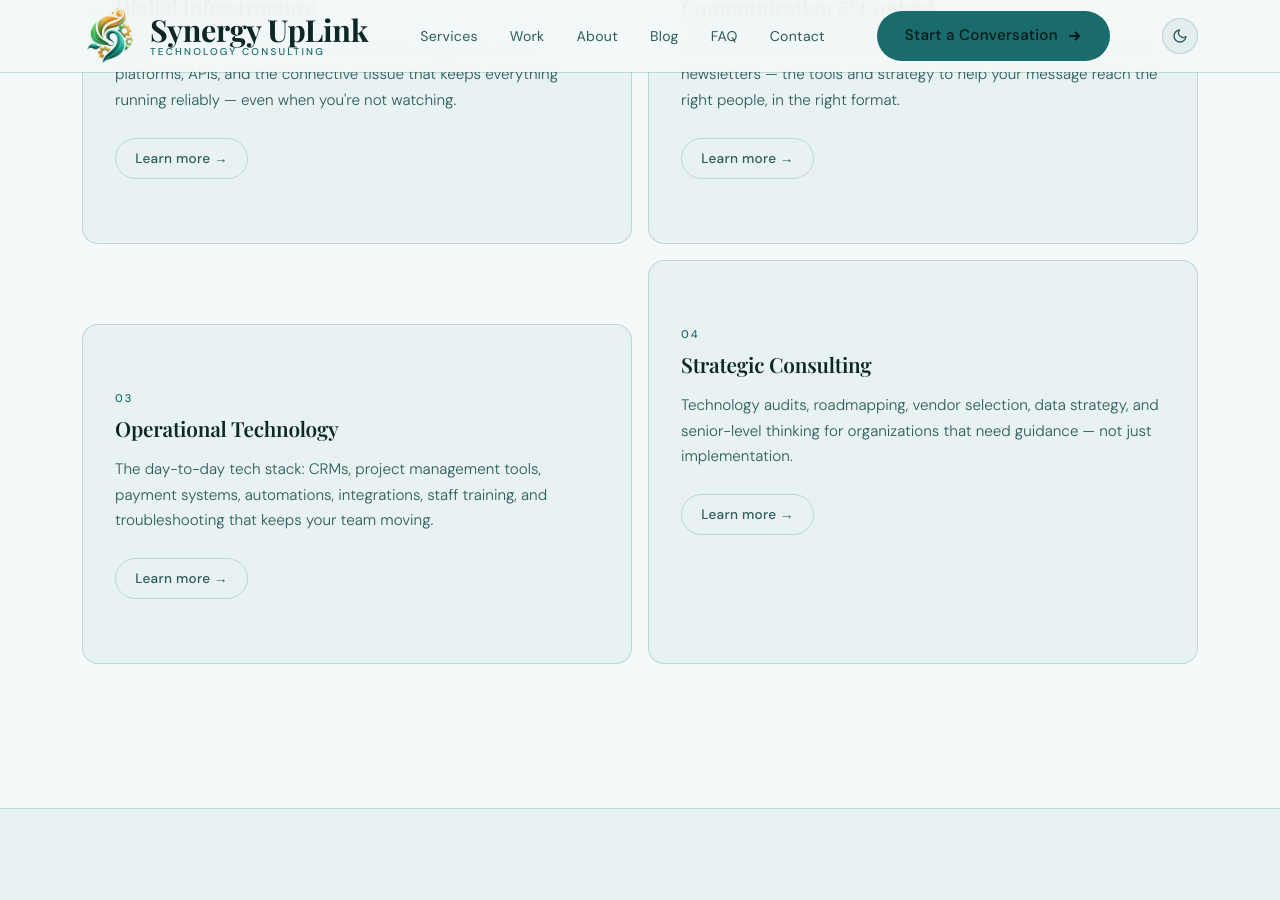
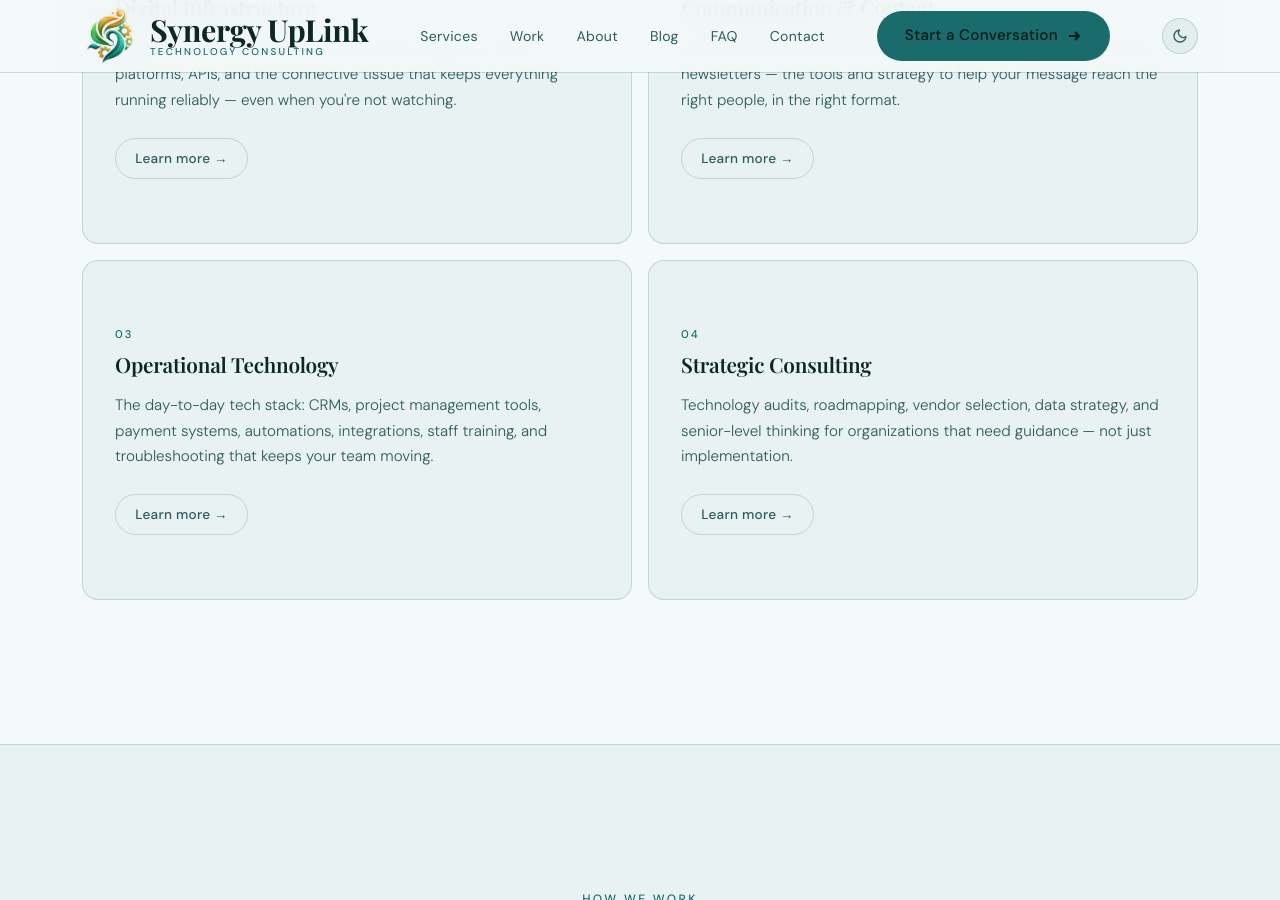
Before and after one commit to Synergy-UpLink/sul.com, a Jekyll site: the page built from index.html, in a window 1280 px wide and 900 px high, scrolled down 1739 px. Built offline with Jekyll 4.4.1, drawn with Linux system fonts in a browser that asks for light colours; some web fonts are replaced.

Commit message:
fixed up some css

```diff
--- a/_sass/_components.scss
+++ b/_sass/_components.scss
@@ -144,10 +144,6 @@
     line-height: 1.7;
   }
 
-  &--featured {
-    background: linear-gradient(135deg, rgba(13, 61, 61, 0.8), rgba(10, 26, 26, 0.9));
-    border-color: rgba(42, 184, 160, 0.3);
-  }
 }
 
 // Testimonial Card
--- a/_sass/_home.scss
+++ b/_sass/_home.scss
@@ -158,14 +158,6 @@
 
   @media (max-width: $bp-md) {
     grid-template-columns: 1fr;
-  }
-
-  .card {
-    &:nth-child(3) {
-      @media (min-width: $bp-md) {
-        margin-top: $space-xl;
-      }
-    }
   }
 }
 
```
